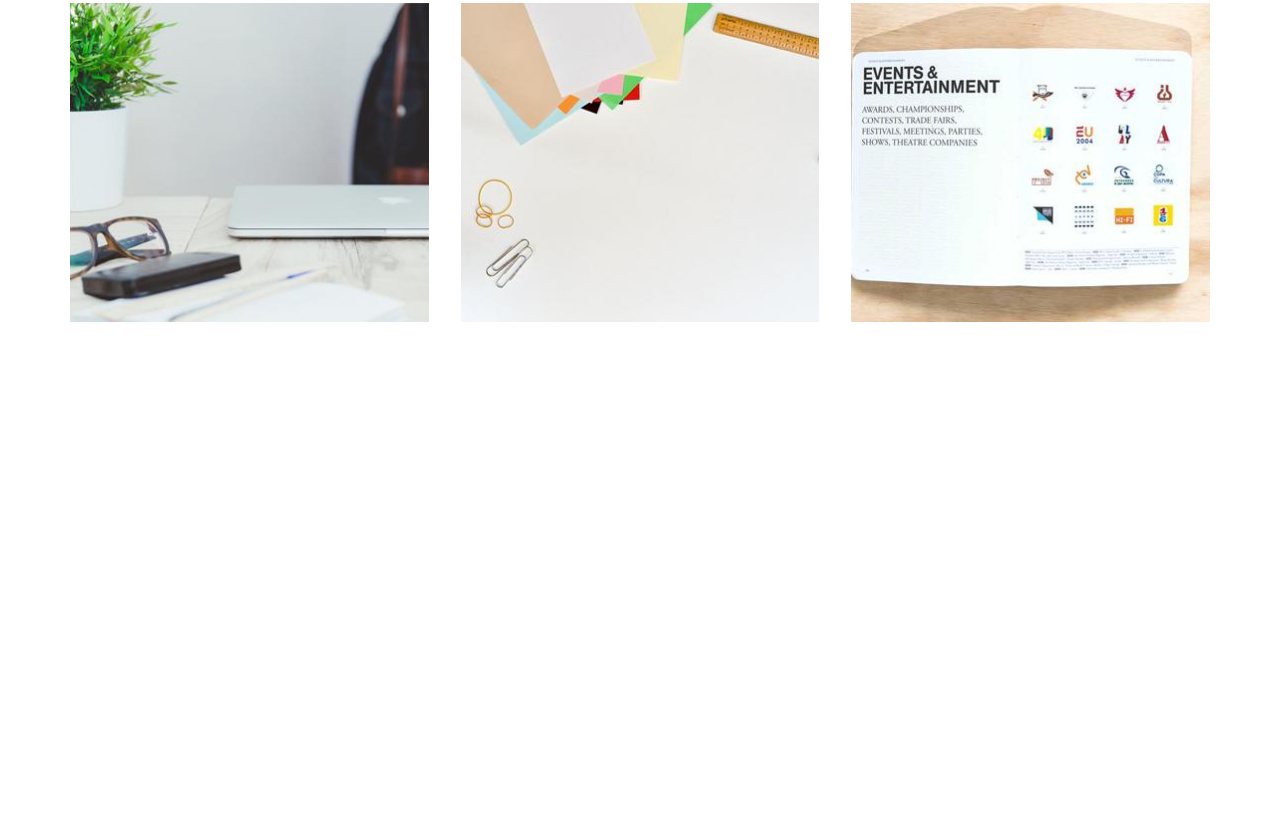
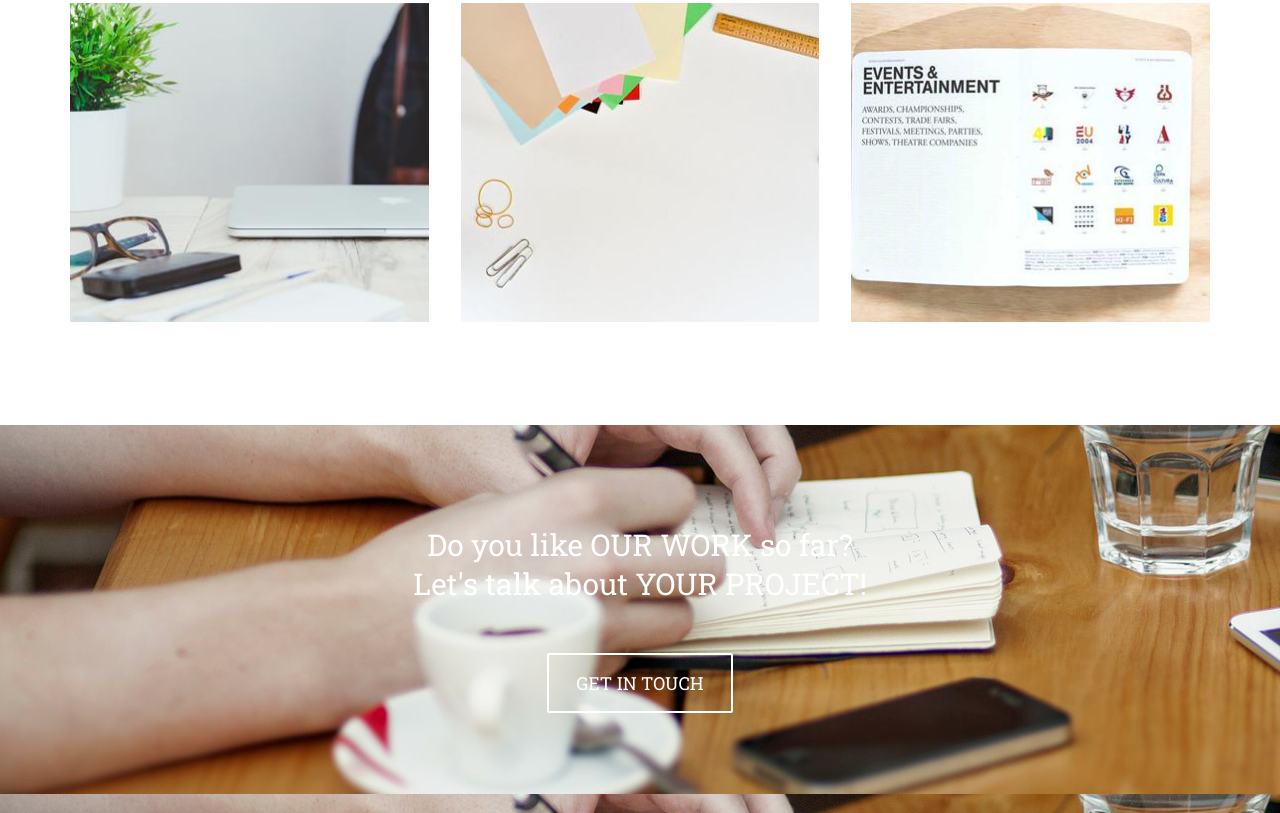
Before and after one commit to SvitlanaTsupryk-jul18/Maket, a website: page index.html in a window 1280 px wide. Shown: the part 3305-4118 px from the top of the page. Before the commit the page ends 3730 px from the top, so only its background shows below. Drawn offline with nearby package versions, Linux system fonts and the light colour scheme.

Commit message:
section project

```diff
--- a/index.html
+++ b/index.html
@@ -601,7 +601,11 @@
                 </div>
             </div>
         </section>
-        <section class="project "></section>
+        <section class="project ">
+            <p class="project__text ">Do you like OUR WORK so far?<br>
+            Let's talk about YOUR PROJECT!</p>
+            <button type="button " class="project__btn ">Get in Touch</button>
+        </section>
         <section class="blog container "></section>
         <section class="clients ">
 
--- a/sass/_hero.scss
+++ b/sass/_hero.scss
@@ -74,6 +74,7 @@
         padding: 18px 34px;
         text-transform: uppercase;
         margin-top: 50px;
+        transition: all 0.2s ease;
         &:hover {
             color: $main-color;
             background-color: white;
--- a/sass/style.scss
+++ b/sass/style.scss
@@ -4,3 +4,29 @@
 @import 'servises';
 @import 'about';
 @import 'works';
+.project {
+    color: white;
+    text-align: center;
+    background-image: url(../images/parralax.png);
+    background-color: $main-color;
+    padding: 100px 0;
+    &__text {
+        font-size: 30px;
+        padding-bottom: 50px;
+    }
+    &__btn {
+        font-size: 18px;
+        color: white;
+        border: 2px white solid;
+        border-radius: 2px;
+        text-transform: uppercase;
+        transition: all 0.2s ease;
+        padding: 18px 27px;
+        background: none;
+        &:hover {
+            color: $main-color;
+            background-color: white;
+            border-color: $main-color;
+        }
+    }
+}
```
Also changed, not shown: css/style.css, images/parralax.jpg (added).
